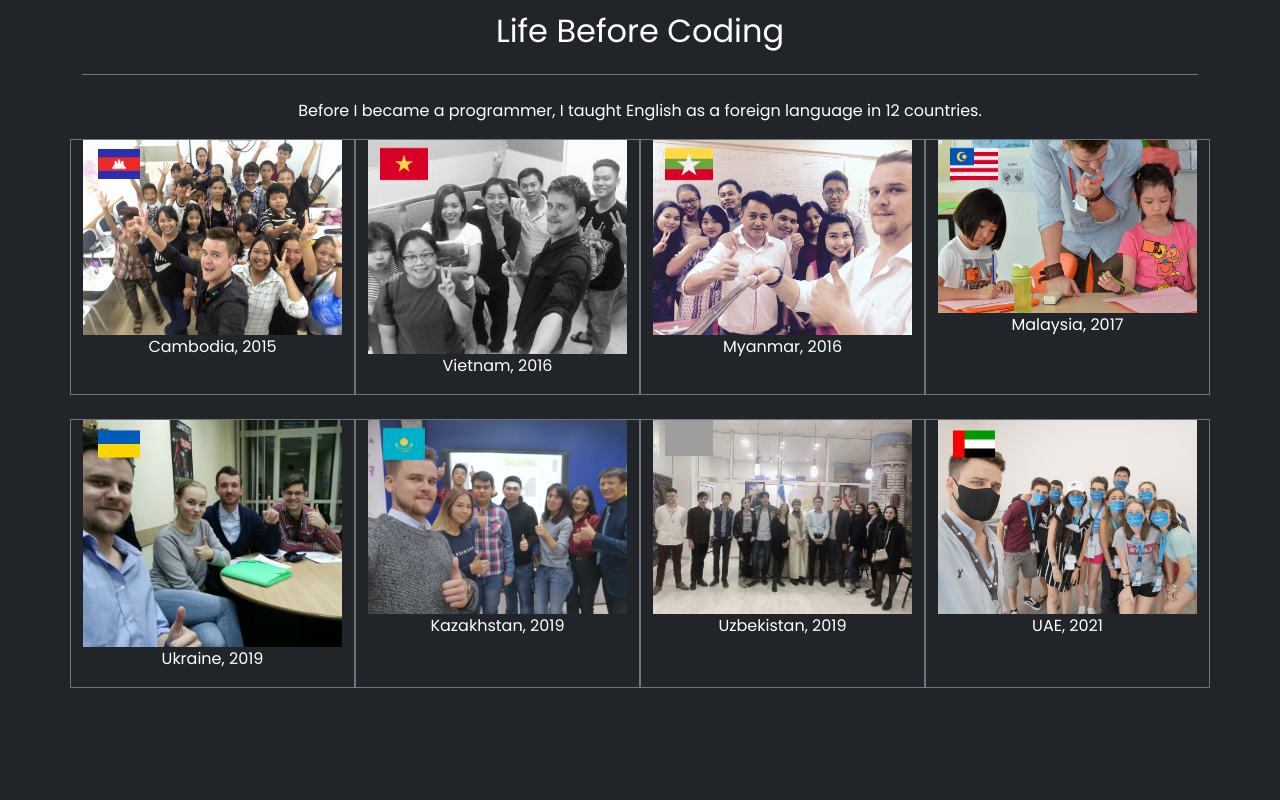
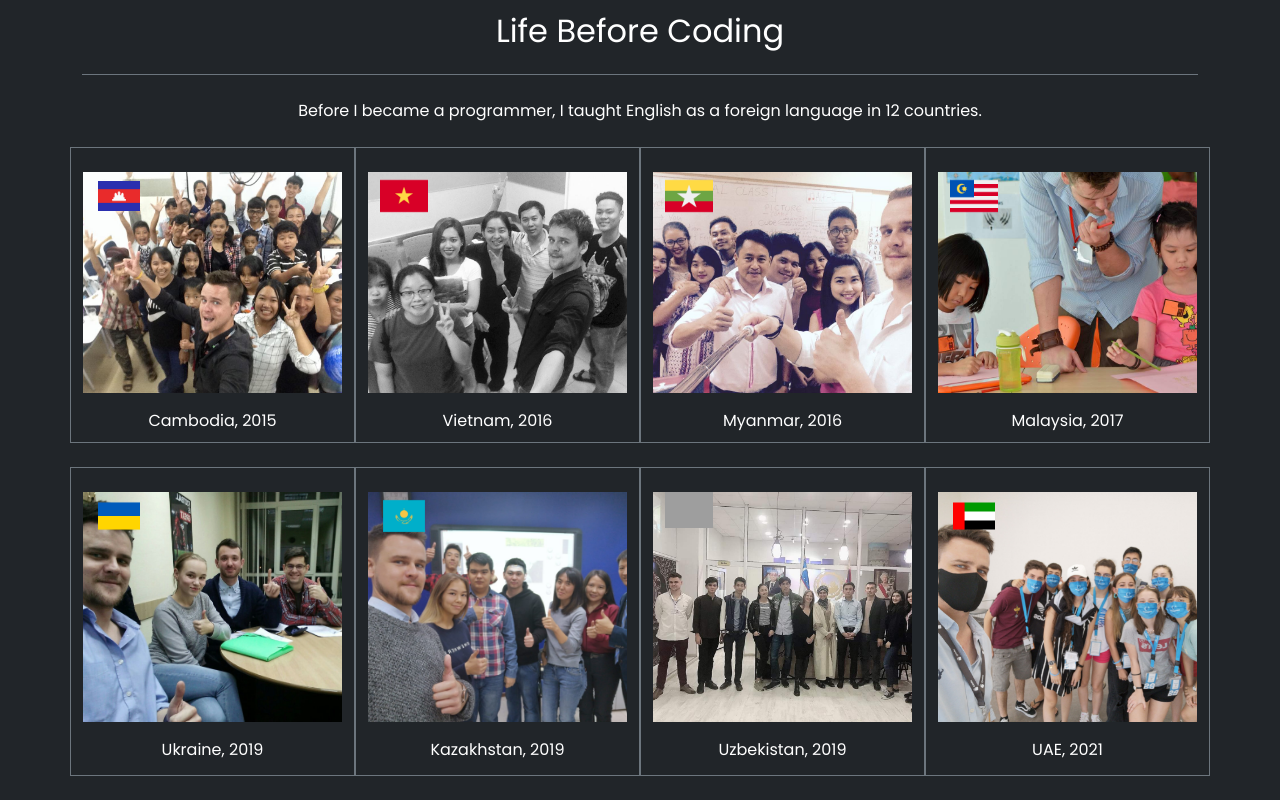
Before and after one commit to JohnXander/portfolio, a React (Create React App) app: page / in a window 1280 px wide. Shown: the part 1886-2686 px from the top of the page. Before the commit the page ends 2598 px from the top, so only its background shows below. Built offline with nearby package versions, Linux system fonts and the light colour scheme; grey boxes are pictures that could not be loaded.

Commit message:
add style to life before coding section

```diff
--- a/src/components/Background.js
+++ b/src/components/Background.js
@@ -30,16 +30,24 @@ const Background = () => {
     return (
         <div className="container text-center">
             <h2 className='my-4 py-4 border-bottom border-top border-secondary'>Life Before Coding</h2>
-            <p>Before I became a programmer, I taught English as a foreign language in 12 countries.</p>
+            <p className='mb-4'>Before I became a programmer, I taught English as a foreign language in 12 countries.</p>
             <div className="row">
                 {countries.map((project, idx) => {
                     return (
-                        <div key={idx} className="col-xl-3 col-lg-4 col-md-6 col-12 border border-secondary mb-4 position-relative">
-                            <img className='w-100' src={project.img} alt={project.name} />
-                            <p>{project.name}, {project.year}</p>
+                        <div
+                            key={idx}
+                            className="col-xl-3 col-lg-4 col-md-6 col-12
+                            border border-secondary mb-4 position-relative">
+                            <img
+                                className='w-100 h-75 mt-4'
+                                style={idx !== 6 ? { objectFit: 'cover' } : { objectFit: 'cover', objectPosition: 'left' }}
+                                src={project.img}
+                                alt={project.name}
+                            />
+                            <p className='my-3'>{project.name}, {project.year}</p>
                             {project.flag && <img
                                 className='position-absolute'
-                                style={{ width: '3rem', top: '0', left: '1.5rem' }}
+                                style={{ width: '3rem', top: '1.5rem', left: '1.5rem' }}
                                 src={project.flag}
                                 alt={project.name}
                             />}
```
